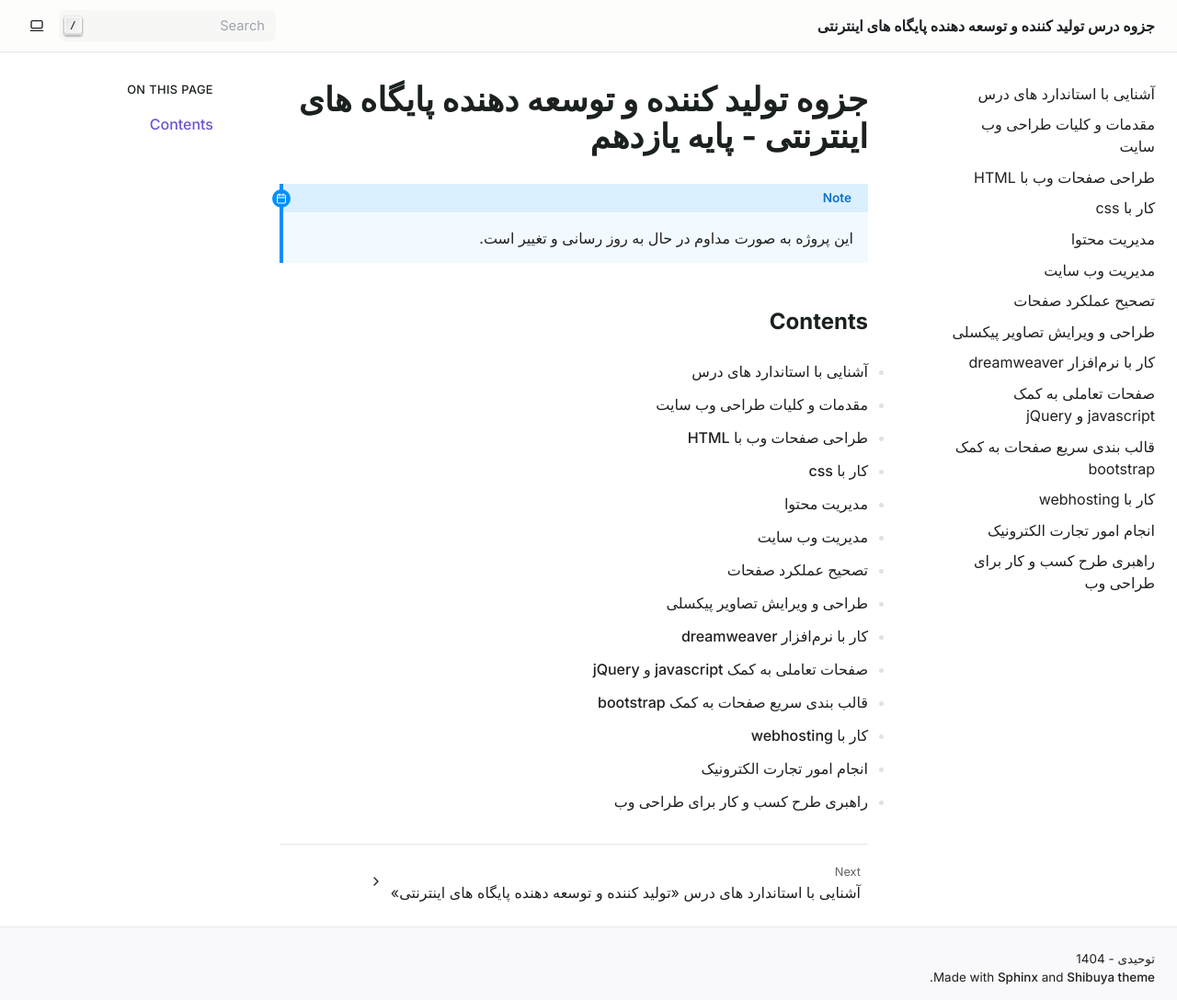
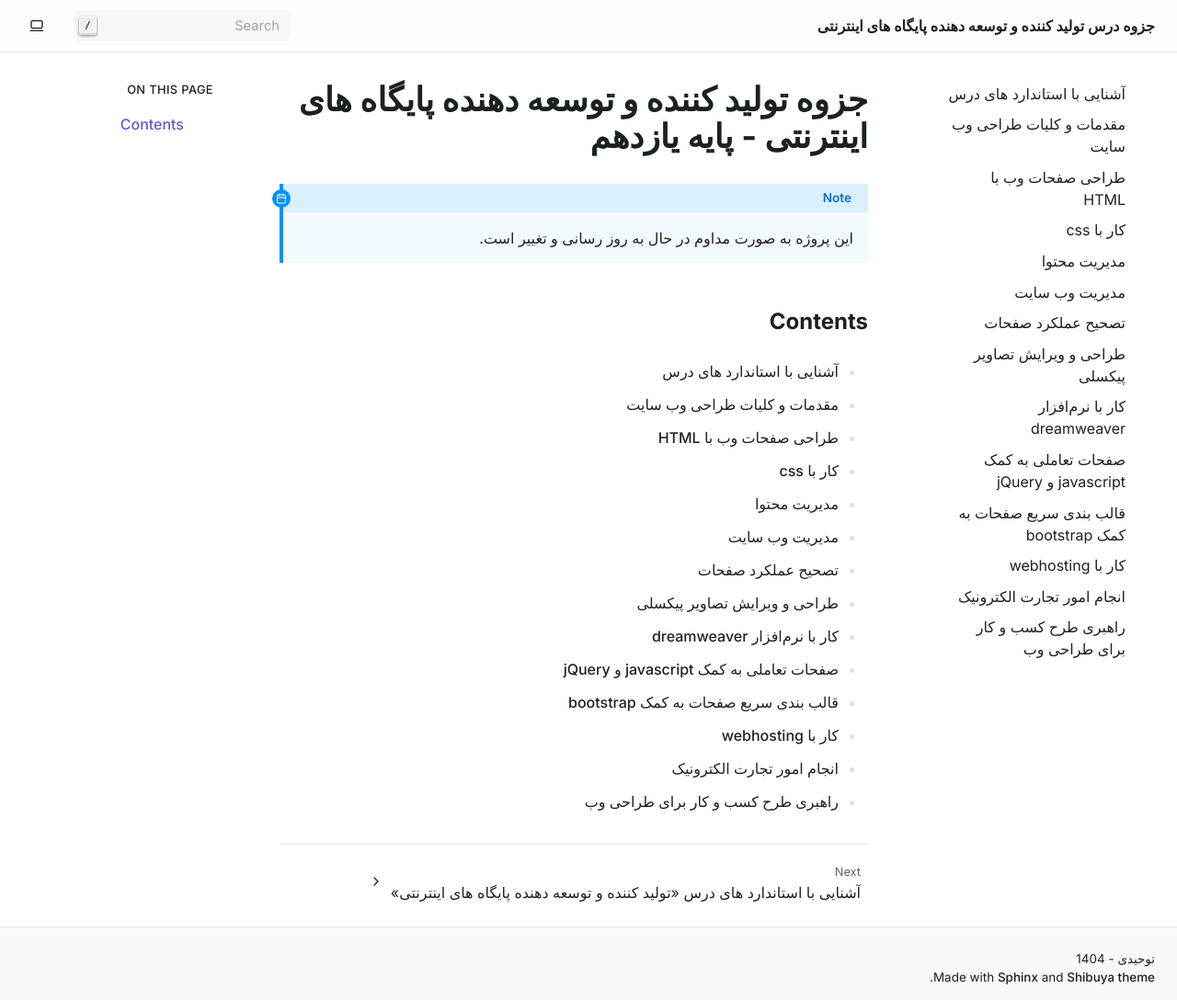
Before and after one commit to infinite41i/jozve11-KD-web, a Sphinx documentation site: the page built from docs/source/index.rst, in a window 1280 px wide and 1088 px high. Shown: the whole window at 92% size. Built offline with Sphinx 7.4.7, drawn with Linux system fonts in a browser that asks for light colours.

Commit message:
improve site appearance

```diff
--- a/docs/source/conf.py
+++ b/docs/source/conf.py
@@ -29,6 +29,9 @@
 
 # -- Options for HTML output
 
+html_theme_options = {
+    'github_url': 'https://github.com/infinite41i/jozve11-KD-web',
+}
 html_theme = 'shibuya'
 pygments_style = "sphinx"
 pygments_dark_style = "native"
@@ -40,6 +43,7 @@
 # or fully qualified paths (eg. https://...)
 html_css_files = [
     'css/fa.css',
+    'css/custom.css'
 ]
 
 # -- Options for EPUB output
--- /dev/null
+++ b/docs/source/static/css/custom.css
@@ -0,0 +1,3 @@
+ul, ol{
+    margin-right: 2rem;
+}
```
